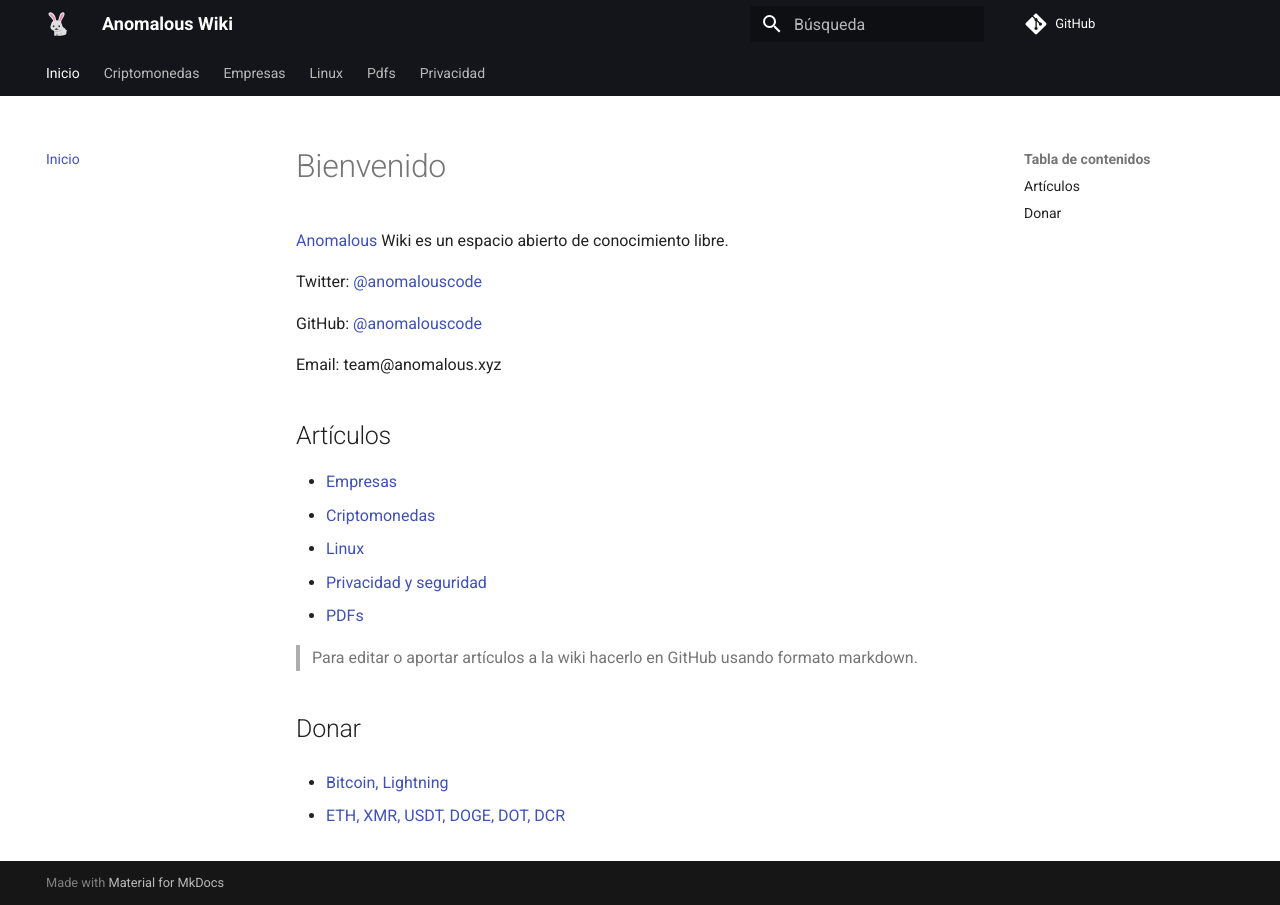
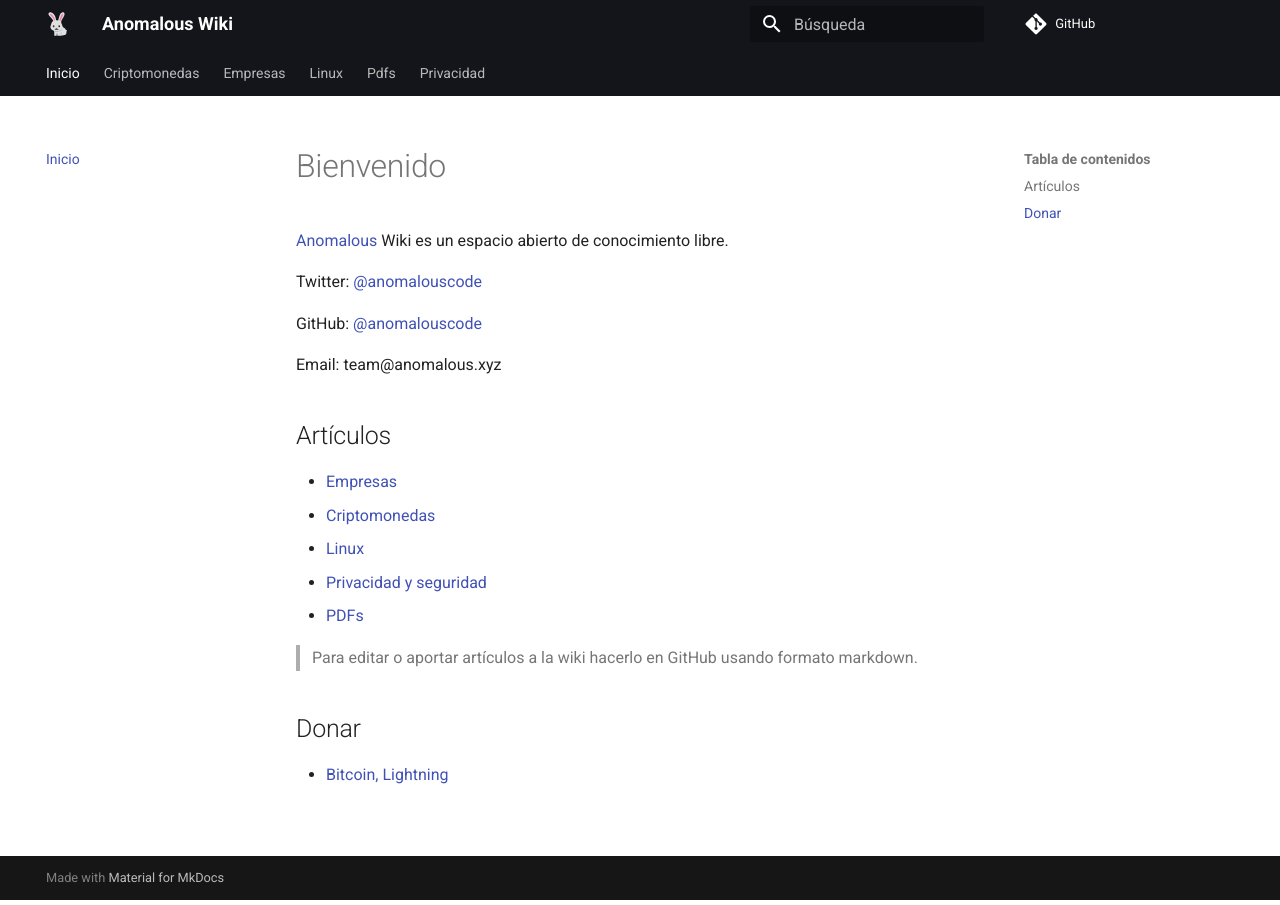
Before and after one commit to anomalouscode/wiki, an MkDocs documentation site: the page built from docs/index.md, in a window 1280 px wide. Built offline with MkDocs 1.6.1 and Material for MkDocs 9.7.7, drawn with Linux system fonts in a browser that asks for light colours; comment, search, counter and statistics services are not loaded.

Commit message:
Update index.md

```diff
--- a/docs/index.md
+++ b/docs/index.md
@@ -25,5 +25,3 @@
 ## Donar
 
 - [Bitcoin, Lightning](https://checkout.opennode.com/p/464ee62b-2884-4929-891e-27b6ce5ed4ff)
-
-- [ETH, XMR, USDT, DOGE, DOT, DCR](https://globee.com/donate/ZbWyAR2VwD474qN063nJ79)
```
